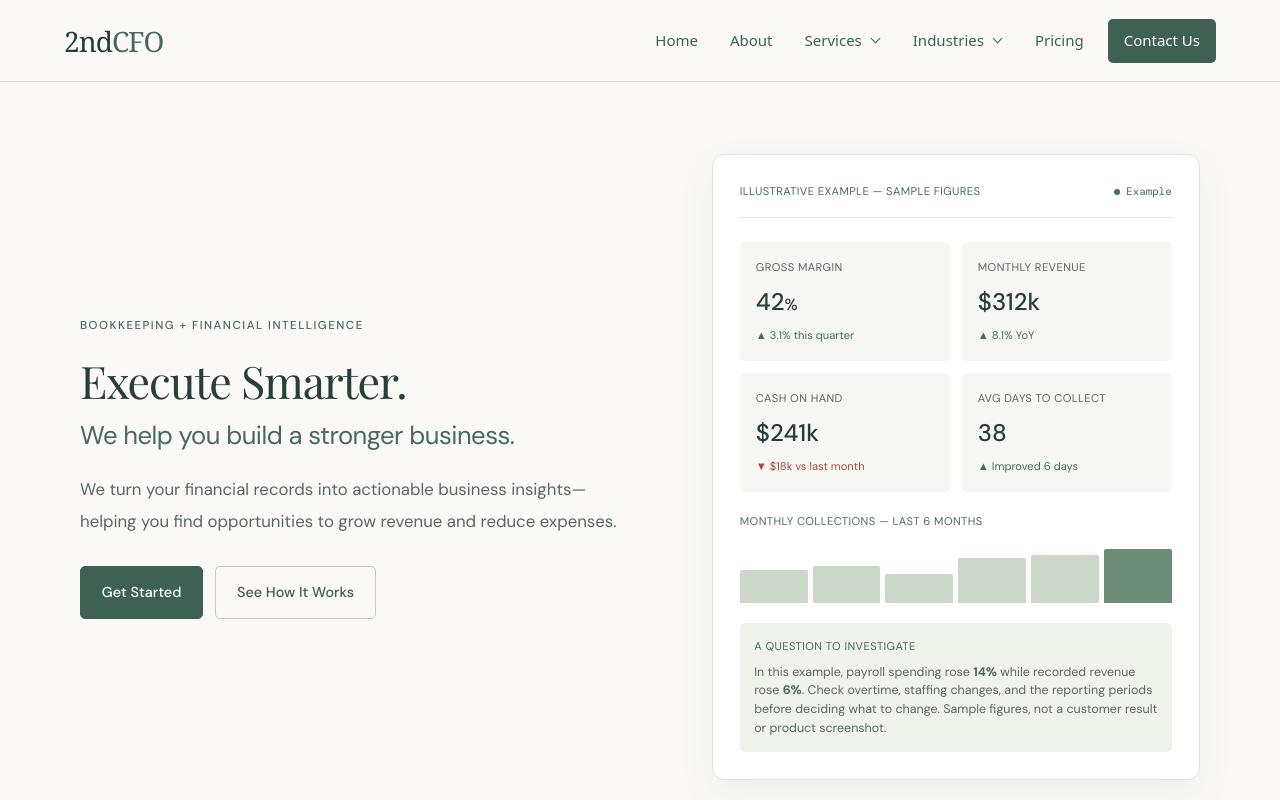
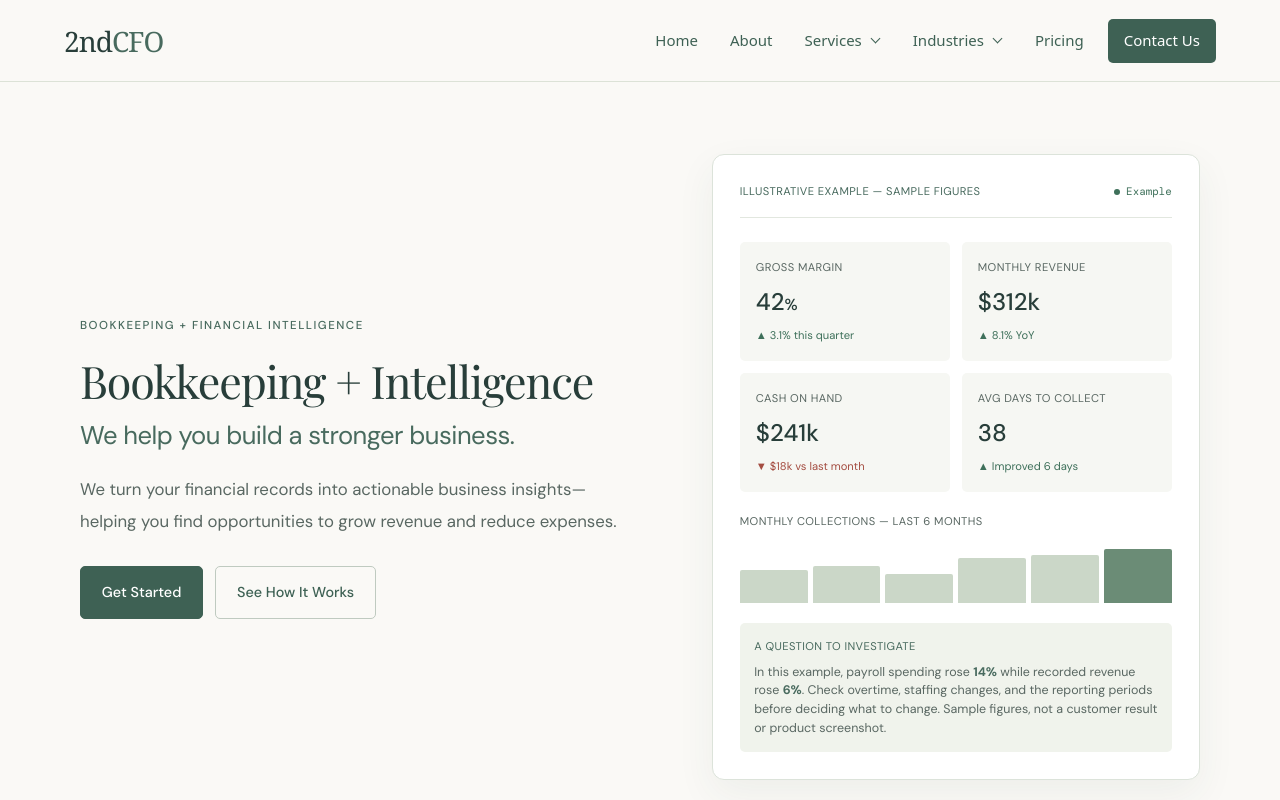
Before and after one commit to LNarayen/2ndCFO-Web, a website: page index.html in a window 1280 px wide. Shown: the top 800 px of the page. Drawn offline with nearby package versions, Linux system fonts and the light colour scheme; a web font is replaced by a local one.

Commit message:
Change homepage headline to Bookkeeping + Intelligence

```diff
--- a/index.html
+++ b/index.html
@@ -2293,7 +2293,7 @@ footer {
 <section class="hero">
   <div>
     <div class="hero-label">Bookkeeping + Financial Intelligence</div>
-    <h1>Execute Smarter.</h1>
+    <h1>Bookkeeping + Intelligence</h1>
     <h2 class="hero-secondary">We help you build a stronger business.</h2>
     <p class="hero-sub">We turn your financial records into actionable business insights—helping you find opportunities to grow revenue and reduce expenses.</p>
     <div class="hero-actions">
```
